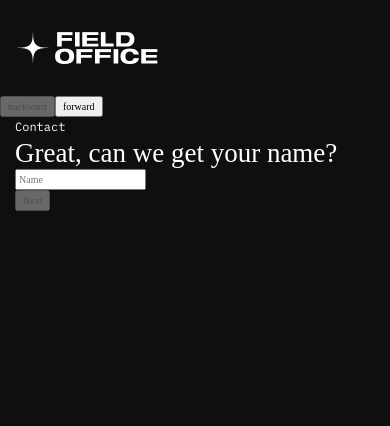
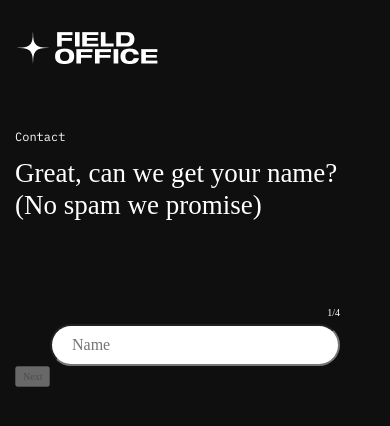
Before and after one commit to robbiebart/field-office-test, a React (Create React App) app: page / in a window 390 px wide. Shown: the top 426 px of the page. Built offline with nearby package versions, Linux system fonts and the light colour scheme; a web font is replaced by a local one.

Commit message:
styled form input, step counter, and instructions - mobile and desktop

```diff
--- a/src/App.js
+++ b/src/App.js
@@ -67,13 +67,21 @@ function App() {
 				</nav>
 				<section className="main-grid instructions">
 					<div className="margin"></div>
-					<form onSubmit={handleSubmit}>
+					<form className="form" onSubmit={handleSubmit}>
 						<div>
-							<p>Contact</p>
+							<p className="form__title">Contact</p>
 							{step === 1 ? (
 								<div>
-									<h4>Great, can we get your name?</h4>
+									<h4 className="form__instructions">
+										Great, can we get your name? (No spam we
+										promise)
+									</h4>
+									<div className="form__wrapper">
+										<div className="form__wrapper__counter">
+											{step}/4
+										</div>
 										<input
+											className="form__wrapper__input"
 											placeholder="Name"
 											value={name}
 											onChange={(e) =>
@@ -81,10 +89,18 @@ function App() {
 											}
 										/>
 									</div>
+								</div>
 							) : step === 2 ? (
 								<div>
-									<h4>We would also require your email</h4>
+									<h4 className="form__instructions">
+										We would also require your email
+									</h4>
+									<div className="form__wrapper">
+										<div className="form__wrapper__counter">
+											{step}/4
+										</div>
 										<input
+											className="form__wrapper__input"
 											placeholder="Email"
 											value={email}
 											onChange={(e) =>
@@ -92,10 +108,18 @@ function App() {
 											}
 										/>
 									</div>
+								</div>
 							) : step === 3 ? (
 								<div>
-									<h4>and now your phone number</h4>
+									<h4 className="form__instructions">
+										and now your phone number
+									</h4>
+									<div className="form__wrapper">
+										<div className="form__wrapper__counter">
+											{step}/4
+										</div>
 										<input
+											className="form__wrapper__input"
 											placeholder="Phone"
 											value={phone}
 											onChange={(e) =>
@@ -103,19 +127,26 @@ function App() {
 											}
 										/>
 									</div>
+								</div>
 							) : step === 4 ? (
 								<div>
-									<h4>
+									<h4 className="form__instructions">
 										And finally, what would you like to
 										discuss with us?
 									</h4>
+									<div className="form__wrapper">
+										<div className="form__wrapper__counter">
+											{step}/4
+										</div>
 										<input
+											className="form__wrapper__input"
 											placeholder="message"
 											value={message}
 											onChange={(e) =>
 												setMessage(e.target.value)
 											}
 										/>
+									</div>
 								</div>
 							) : null}
 						</div>
--- a/src/App.scss
+++ b/src/App.scss
@@ -6,6 +6,10 @@ body {
 		background-repeat: no-repeat;
 		background-position: 0% 100%;
 	}
+}
+
+nav {
+	display: none;
 }
 
 .header {
@@ -23,3 +27,53 @@ body {
 		padding-left: 5%;
 	}
 }
+
+.form {
+	margin-top: 3.1rem;
+	@media only screen and (min-width: 600px) {
+		margin-top: 19.2rem;
+	}
+
+	&__title {
+		margin-bottom: 1rem;
+	}
+
+	&__instructions {
+		min-height: 6.4rem;
+		max-width: 45.2rem;
+	}
+
+	&__wrapper {
+		display: flex;
+		flex-direction: column;
+		align-items: center;
+		margin: 8.1rem auto 0;
+
+		width: 29rem;
+
+		@media only screen and (min-width: 600px) {
+			width: 35rem;
+		}
+
+		@media only screen and (min-width: 600px) {
+			margin-top: 10rem;
+		}
+
+		&__counter {
+			color: #ffffff;
+			align-self: flex-end;
+			font-size: 1rem;
+			line-height: 2.2rem;
+		}
+		&__input {
+			width: 100%;
+			height: 4.2rem;
+			padding: 1rem 0 1rem 2rem;
+			border-radius: 5rem;
+
+			font-family: "NHaasGroteskDSW01-55Rg";
+			font-size: 1.6rem;
+			line-height: 2.2rem;
+		}
+	}
+}
```
Lines whose indentation alone changed are shown as unchanged.
